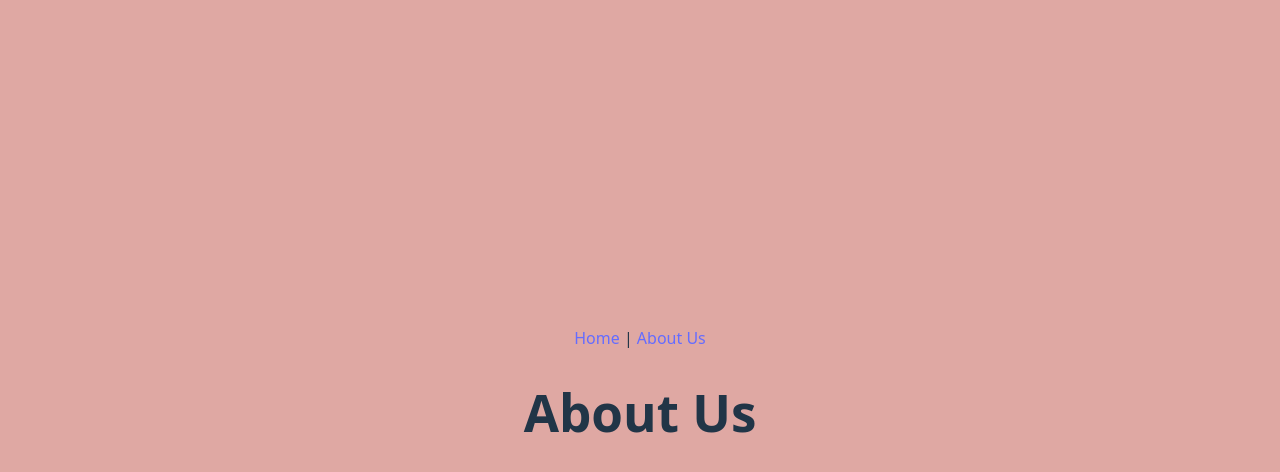
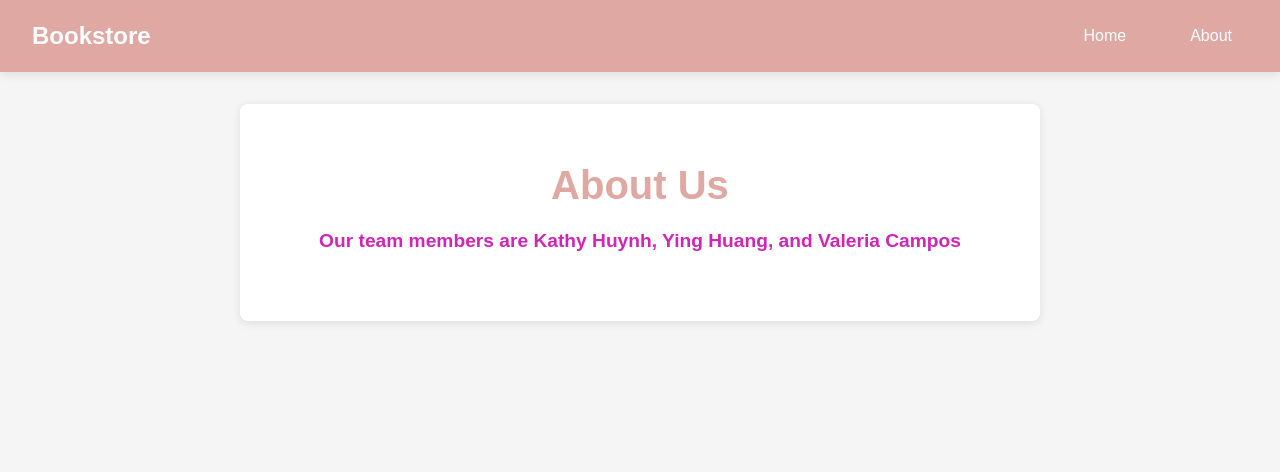
Before and after one commit to khuynh134/Bookstore, a React (Vite) app: page /about in a window 1280 px wide. Shown: the top 472 px of the page. Built offline with nearby package versions, Linux system fonts and the light colour scheme.

Commit message:
Added About and Home files as well as add navigation bar to web app

```diff
--- a/src/App.css
+++ b/src/App.css
@@ -1,11 +1,72 @@
+/* Global Styles */
 #root {
-  max-width: 1280px;
-  margin: 0 auto;
-  padding: 2rem;
-  text-align: center;
+  margin: 0;
+  padding: 0;
+  min-height: 100vh;
+  width: 100%;
 }
 
 
 body {
+  margin: 0;
+  padding: 0;
+  background-color: #f5f5f5;
+  font-family: 'Arial', sans-serif;
+}
+
+/* App container */
+.app-container {
+  display: flex;
+  flex-direction: column;
+  min-height: 100vh;
+  width: 100%;
+  max-width: 100%;;
+}
+
+/* Navigation bar styles */
+.navbar {
   background-color: #DFA8A3;
+  padding: 1rem 2rem;
+  display: flex;
+  justify-content: space-between;
+  align-items: center;
+  box-shadow: 0 2px 10px rgba(0,0,0,0.1);
+  position: sticky;
+  top: 0;
+  z-index: 100;
 }
+.nav-brand h2 {
+  color: white;
+  margin: 0;
+  font-size: 1.5rem;
+  font-weight: bold;
+}
+
+.nav-links{
+  display: flex;
+  gap: 2rem;
+  align-items: center;
+}
+
+.nav-link {
+  color: white;
+  text-decoration: none;
+  padding: 0.5rem 1rem;
+  border-radius: 5px;
+  transition: all 0.3s ease;
+  font-weight: 500;
+}
+
+.nav-link:hover {
+  background-color: rgba(255,255,255, 0.2);
+  backdrop-filter: blur(5px);
+  transform: translateY(-2px);
+}
+
+/*Main content container */
+.main-content {
+  flex: 1;
+  padding: 2rem;
+  width: 100%;
+  box-sizing: border-box;
+}
--- a/src/App.jsx
+++ b/src/App.jsx
@@ -8,19 +8,27 @@ import About from './pages/About';
 function App() {
   return (
     <BrowserRouter>
-    {/* Navigation Links */}
-    <nav>
-      <Link to="/"> Home </Link> | { " " }
-      <Link to="/about"> About Us </Link>
-    </nav>
+      <div className="app-container">
+        {/* Navigation Bar */}
+        <nav className="navbar">
+          <div className="nav-brand">
+            <h2>Bookstore </h2>
+          </div>
+          <div className="nav-links">
+            <Link to="/" className="nav-link">Home</Link>
+            <Link to="/about" className="nav-link">About</Link>
+          </div>
+        </nav>
 
-    {/* Routes */}
-    <Routes>
-      <Route path="/" element={<Home />} />
-      <Route path="/about" element={<About />} />
-    </Routes>
+        {/* Main Content Container */}
+        <main className="main-content">
+          <Routes>
+            <Route path="/" element={<Home />} />
+            <Route path="/about" element={<About />} />
+          </Routes>
+        </main>
+      </div>
     </BrowserRouter>
   )
 }
-
 export default App
--- /dev/null
+++ b/src/pages/About.css
@@ -0,0 +1,28 @@
+.about-container {
+    flex: 1;
+    padding: 2rem;
+    width: 100%;
+    box-sizing: border-box;
+    background-color: white;
+    margin: 0 auto;
+    max-width: 800px;
+    border-radius: 8px;
+    box-shadow: 0 2px 10px rgba(0, 0, 0, 0.1);
+}
+
+.About-title {
+    color: #DFA8A3;
+    font-size: 2.5rem;
+    margin-bottom: 1rem;
+    text-align: center;
+    font-weight: bold;
+}
+
+.About-description {
+    font-size: 1.2rem;
+    color: #d025b6;
+    text-align: center;
+    font-weight: bold;
+    line-height: 1.6;
+    margin-bottom: 2rem;
+}
--- a/src/pages/About.jsx
+++ b/src/pages/About.jsx
@@ -1,7 +1,9 @@
+import './About.css';
 function About() {
     return (
-        <div className="About">
-            <h1>About Us </h1>
+        <div className="about-container">
+            <h1 className="About-title">About Us </h1>
+            <p className="About-description"> Our team members are Kathy Huynh, Ying Huang, and Valeria Campos</p>
 
         </div>
     );
--- /dev/null
+++ b/src/pages/Home.css
@@ -0,0 +1,30 @@
+.home-container{
+    display:flex;
+    flex-direction: column;
+    background-color: #fcb0b0;
+    padding: 2rem;
+    border-radius: 12px;
+    box-shadow: 0 4px 20px rgba(0,0,0,0.1);
+    margin: 0 auto;
+    max-width: 800px;
+    width: 100%;
+
+
+}
+
+.home-title {
+    color: pink;
+    font-size: 2.5rem;
+    margin-bottom: 1rem;
+    text-align: center;
+    font-weight: bold;
+}
+
+.home-description {
+    font-size: 1.2rem;
+    color: #d025b6;
+    text-align: center;
+    font-weight: bold;
+    line-height: 1.6;
+    margin-bottom: 2rem;
+}
--- a/src/pages/Home.jsx
+++ b/src/pages/Home.jsx
@@ -1,7 +1,10 @@
+import './Home.css';
 function Home() {
     return (
-        <div className="Home">
-            <h1>Home </h1>
+        <div className="home-container">
+            <h1 className="home-title">Welcome to the Home Page</h1>
+            <p className="home-description">Discovery the amazing inventory of books we have!</p>
+
 
         </div>
     );
```
